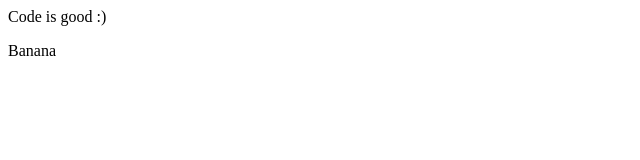
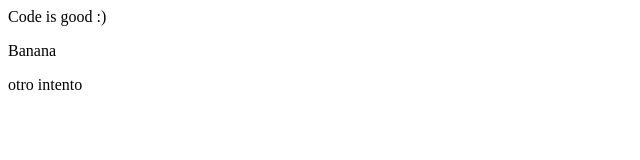
Before and after one commit to josereyes05/BIT-smiling-institute, a plain HTML site: page index.html in a window 1280 px wide. Shown: the full height of the page, 0-640 px from the left. Drawn offline with Linux system fonts and the light colour scheme.

Commit message:
otro intento

```diff
--- a/index.html
+++ b/index.html
@@ -1,2 +1,3 @@
 <p> Code is good :)<p>
 <p>Banana<p>
+<p>otro intento<p>
```
